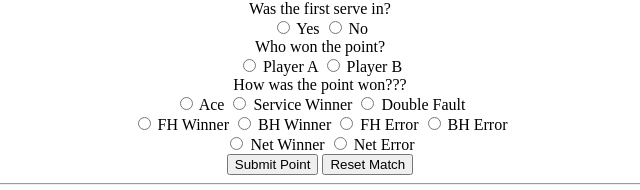
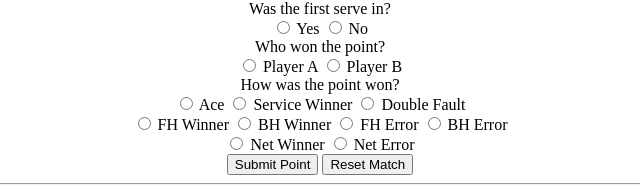
Before and after one commit to simsaidan/simsaidan.github.io, a plain HTML site: page webtapp.html in a window 1280 px wide. Shown: the part 118-308 px from the top of the page, 320-960 px from the left. Drawn offline with Linux system fonts and the light colour scheme.

Commit message:
fixing errors

```diff
--- a/webtapp.html
+++ b/webtapp.html
@@ -43,7 +43,7 @@
     <input type="radio" name="whowon" value="Awon"> Player A
     <input type="radio" name="whowon" value="Bwon"> Player B
   </div>
-  <div class="pointq">How was the point won???</div>
+  <div class="pointq">How was the point won?</div>
   <div class="radio">
     <input type="radio" name="howwon" value="ace"> Ace
     <input type="radio" name="howwon" value="swinner"> Service Winner
@@ -567,6 +567,7 @@
       mm7.textContent = 'BPs Faced per Set'
       const mr7 = document.querySelector('.mr7');
       mr7.textContent = ''
+      servingbfbottom()
     }
     function servingbftop() {
       const tl1 = document.querySelector('.tl1');
@@ -611,6 +612,7 @@
       tm7.textContent = ''
       const tr7 = document.querySelector('.tr7');
       tr7.textContent = ''
+      servingbfmiddle()
     }
 
     function servingbf() {
@@ -621,8 +623,7 @@
       mhead.textContent = 'Points';
       const bhead = document.querySelector('.btb');
       bhead.textContent = 'Games';
-      servingbfmiddle()
-      servingbfbottom()
+
       servingbftop()
 
 
```
